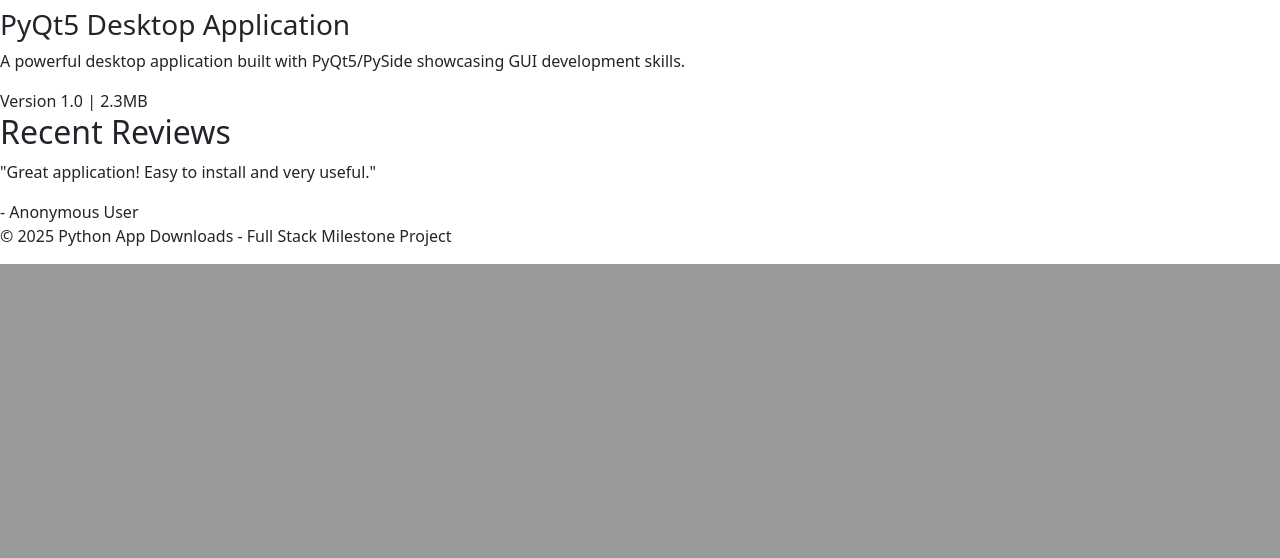
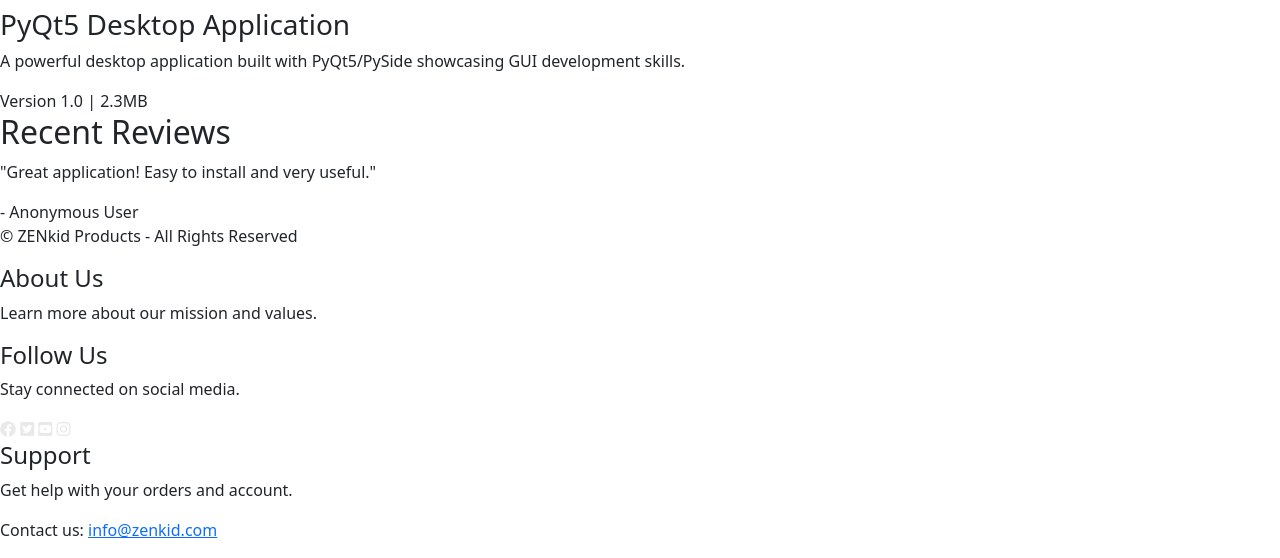
Before and after one commit to DylanAustin-TheDreamer/Full-Stack-Milestone, a Django app: page / in a window 1280 px wide. Shown: the part 1347-1905 px from the top of the page. Before the commit the page ends 1611 px from the top, so only its background shows below. Run offline with Django 4.2, Linux system fonts and the light colour scheme.

Commit message:
Started making a really nice footer with social media links and contact info

```diff
--- a/templates/base.html
+++ b/templates/base.html
@@ -1,18 +1,24 @@
 <!DOCTYPE html>
 <html lang="en">
   <head>
-    <meta charset="UTF-8">
-    <meta name="viewport" content="width=device-width, initial-scale=1.0">
+    <meta charset="UTF-8" />
+    <meta name="viewport" content="width=device-width, initial-scale=1.0" />
     <title>{% block title %}Python App Downloads{% endblock %}</title>
 
     <!-- Font Awesome CDN -->
-    <link rel="stylesheet" href="https://cdnjs.cloudflare.com/ajax/libs/font-awesome/6.4.0/css/all.min.css">
+    <link
+      rel="stylesheet"
+      href="https://cdnjs.cloudflare.com/ajax/libs/font-awesome/6.4.0/css/all.min.css"
+    />
 
     {% load static %}
-    <link rel="stylesheet" href="{% static 'main/css/style.css' %}">
+    <link rel="stylesheet" href="{% static 'main/css/style.css' %}" />
 
     <!-- Bootstrap CSS (after your custom styles) -->
-    <link href="https://cdn.jsdelivr.net/npm/bootstrap@5.3.2/dist/css/bootstrap.min.css" rel="stylesheet">
+    <link
+      href="https://cdn.jsdelivr.net/npm/bootstrap@5.3.2/dist/css/bootstrap.min.css"
+      rel="stylesheet"
+    />
 
     {% block extra_css %}{% endblock %}
   </head>
@@ -34,18 +40,78 @@
 
     <main>
       <div class="container-own">
-        {% if messages %}
-            {% for message in messages %}
+        {% if messages %} {% for message in messages %}
         <div class="message">{{ message }}</div>
-            {% endfor %}
-        {% endif %}
-
-        {% block content %}{% endblock %}
+        {% endfor %} {% endif %} {% block content %}{% endblock %}
       </div>
     </main>
 
     <footer>
-        <p>&copy; 2025 Python App Downloads - Full Stack Milestone Project</p>
+      <p>&copy; ZENkid Products - All Rights Reserved</p>
+      <div class="foot-grid">
+        <div>
+          <h4>About Us</h4>
+          <p>Learn more about our mission and values.</p>
+        </div>
+        <div>
+          <h4>Follow Us</h4>
+          <p>Stay connected on social media.</p>
+          <a
+            href="https://www.facebook.com"
+            target="_blank"
+            rel="noopener"
+            aria-label="Visit our Facebook page (opens in a new tab)"
+          >
+            <i
+              class="fa-brands fa-facebook i-size"
+              style="color: rgb(233, 233, 233)"
+            ></i
+          ></a>
+
+          <a
+            href="https://www.twitter.com/"
+            target="_blank"
+            rel="noopener"
+            aria-label="Visit our Twitter page (opens in a new tab)"
+          >
+            <i
+              class="fa-brands fa-twitter-square i-size"
+              style="color: rgb(233, 233, 233)"
+            ></i
+          ></a>
+
+          <a
+            href="https://www.youtube.com/"
+            target="_blank"
+            rel="noopener"
+            aria-label="Visit our YouTube page (opens in a new tab)"
+          >
+            <i
+              class="fa-brands fa-youtube-square i-size"
+              style="color: rgb(233, 233, 233)"
+            ></i
+          ></a>
+
+          <a
+            href="https://www.instagram.com/"
+            target="_blank"
+            rel="noopener"
+            aria-label="Visit our Instagram page (opens in a new tab)"
+          >
+            <i
+              class="fa-brands fa-instagram i-size"
+              style="color: rgb(233, 233, 233)"
+            ></i
+          ></a>
+        </div>
+        <div>
+          <h4>Support</h4>
+          <p>Get help with your orders and account.</p>
+          <p>
+            Contact us: <a href="mailto:info@zenkid.com">info@zenkid.com</a>
+          </p>
+        </div>
+      </div>
     </footer>
 
     <!-- Bootstrap JS -->
```
Lines whose indentation alone changed are shown as unchanged.
